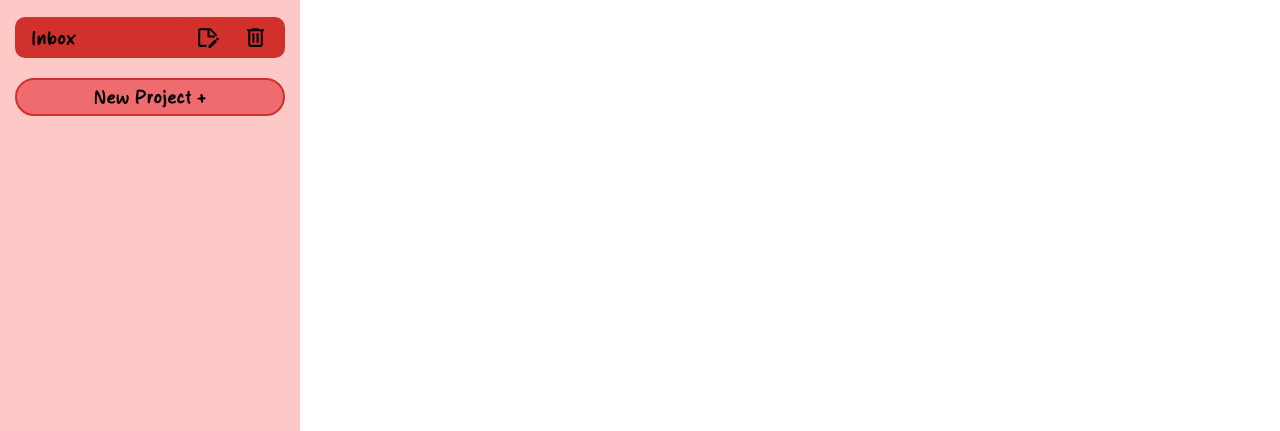
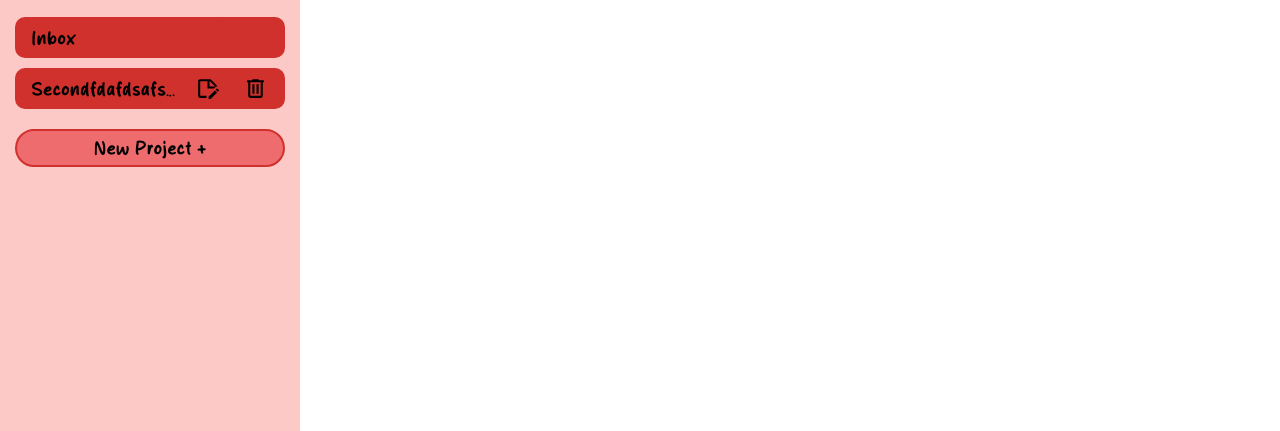
Before and after one commit to OverlordGummyBear/todo_list, a website built with webpack: page src/index.html in a window 1280 px wide. Shown: the part 369-800 px from the top of the page. Built offline with nearby package versions, Linux system fonts and the light colour scheme.

Commit message:
Add overflow protector for project names

```diff
--- a/src/styles.css
+++ b/src/styles.css
@@ -137,9 +137,13 @@ h1{
 .project-card > button{
     font-size: 20px;
     height: 100%;
-    width: 100%;
+    width: 209px;
     text-align: left;
     padding-left: 10px;
+    /*Prevent overflow*/
+    text-overflow: ellipsis;
+    overflow: hidden;
+    white-space: nowrap;
 }
 
 .project-buttons-container{
--- a/src/todo-list.js
+++ b/src/todo-list.js
@@ -5,10 +5,13 @@ class TodoList{
 
     constructor(){
         const defaultTodoProject = new TodoProject("Inbox");
+        const secondTodoProject = new TodoProject("Secondfdafdsafsdafsdf"); //remove later
 
         this.defaultId = defaultTodoProject.id;
         this.todoProjectList.push(defaultTodoProject);
         this.activeProject = this.defaultId;
+
+        this.todoProjectList.push(secondTodoProject); //remove later
     }
 
     get todoProjectList(){ return this._todoProjectList; }
--- a/src/todo-viewer.js
+++ b/src/todo-viewer.js
@@ -32,6 +32,7 @@ class TodoViewer{
             const projectButton = document.createElement("button");
             projectButton.textContent = project.name;
 
+            if(project.name !== "Inbox"){
                 //Edit/Delete div
                 const changeProjectButtonDiv = document.createElement("div");
                 changeProjectButtonDiv.classList = "project-buttons-container";
@@ -50,8 +51,12 @@ class TodoViewer{
 
                 //Append elements
                 changeProjectButtonDiv.append(projectEditButton, projectDeleteButton);
+                projectCardDiv.append(projectButton, changeProjectButtonDiv);
+            } else{
+                projectCardDiv.appendChild(projectButton)
+            }
 
-            projectCardDiv.append(projectButton, changeProjectButtonDiv);
+
 
             projectDiv.appendChild(projectCardDiv);
         });
```
Lines whose indentation alone changed are shown as unchanged.
